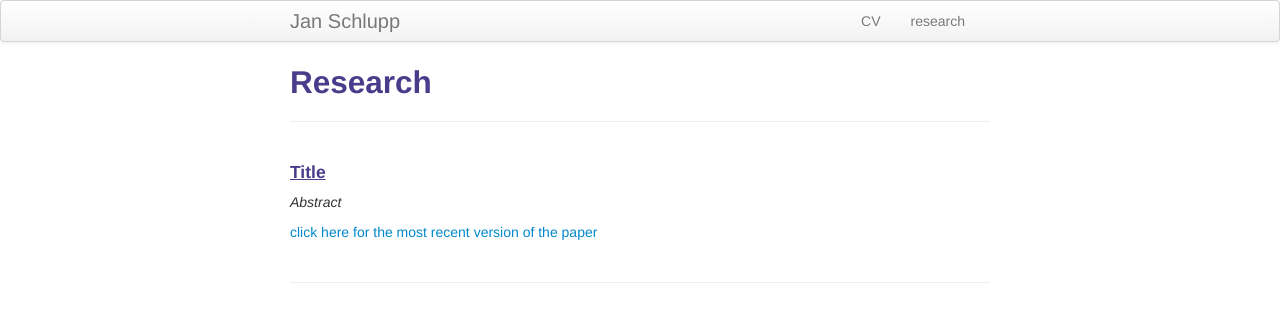
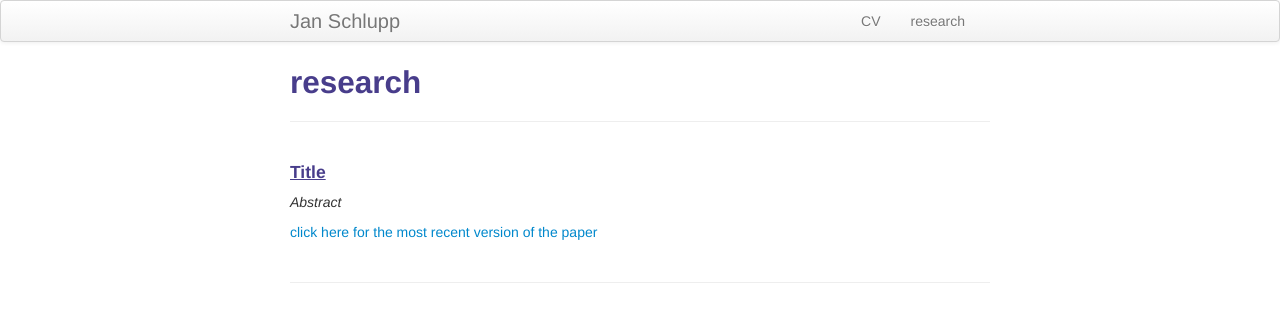
Before and after one commit to JanSchlupp/JanSchlupp.github.io, a Jekyll site: the page built from pages/Research.md, in a window 1280 px wide. Shown: the top 322 px of the page. Built offline with Jekyll 4.4.1, drawn with Linux system fonts in a browser that asks for light colours.

Commit message:
update 3

```diff
--- a/pages/Research.md
+++ b/pages/Research.md
@@ -1,6 +1,6 @@
 ---
 layout: page
-title: Research
+title: research
 description: Jan Schlupp's research
 ---
 
```
